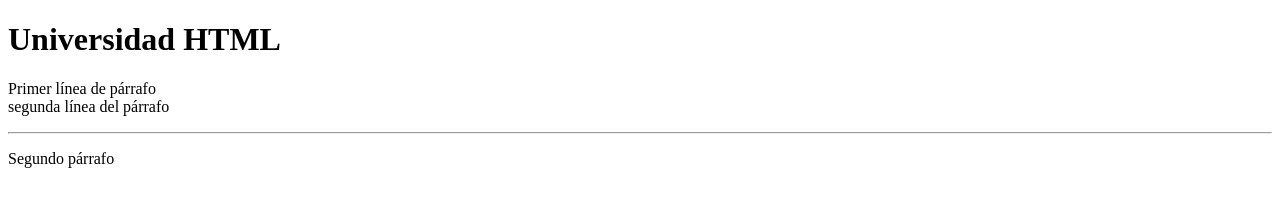
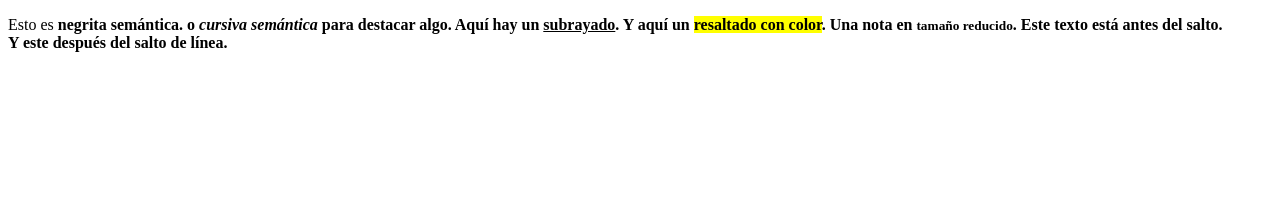
Before and after one commit to JohannTafur/FundamentosDesarrolloWeb, a plain HTML site: page documentacion/parrafosHTML.html in a window 1280 px wide. Drawn offline with Linux system fonts and the light colour scheme.

Commit message:
doc: se docuemnta el archivo de parrafosHTML explicando los parrafos

```diff
--- a/documentacion/parrafosHTML.html
+++ b/documentacion/parrafosHTML.html
@@ -1,15 +1,32 @@
 <!DOCTYPE html>
-<html lang="en">
+<html lang="es">
 <head>
-    <meta charset="UTF-8"/>
-    <meta http-equiv="X-UA-Compatible" content="IE=edge"/>
-    <meta name="viewport" content="width=device-width, initial-scale=1.0"/>
-    <title>Elementos Básicos HTML</title>
+  <meta charset="UTF-8">
+  <title>Etiquetas Inline dentro de un Párrafo</title>
 </head>
 <body>
-    <h1>Universidad HTML</h1>
-    <p>Primer línea de párrafo <br/> segunda línea del párrafo </p>
-    <hr>
-    <p>Segundo párrafo</p>
+
+  <!-- Párrafo con múltiples etiquetas inline válidas -->
+  <p>
+    <!-- Negrita semántica (importancia real) -->
+    Esto es <strong>negrita semántica<G/strong>.
+
+    <!-- Cursiva con énfasis semántico -->
+    o <em>cursiva semántica</em> para destacar algo.
+
+    <!-- Subrayado -->
+    Aquí hay un <u>subrayado</u>.
+
+    <!-- Texto resaltado tipo marcador -->
+    Y aquí un <mark>resaltado con color</mark>.
+
+    <!-- Texto más pequeño -->
+    Una nota en <small>tamaño reducido</small>.
+
+    <!-- Salto de línea -->
+    Este texto está antes del salto.<br>
+    Y este después del salto de línea.
+  </p>
+
 </body>
 </html>
```
